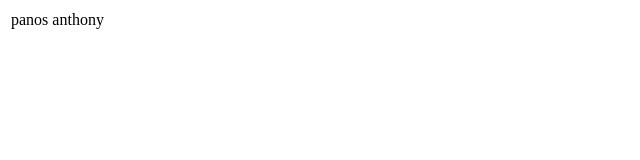
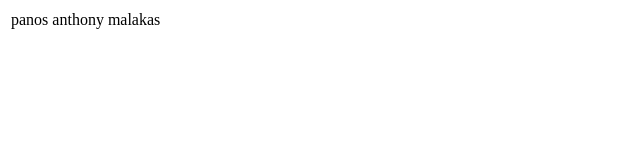
Before and after one commit to panosdabest/projectX, a plain HTML site: page index.html in a window 1280 px wide. Shown: the full height of the page, 0-640 px from the left. Drawn offline with Linux system fonts and the light colour scheme.

Commit message:
add malakas to list

```diff
--- a/index.html
+++ b/index.html
@@ -8,6 +8,7 @@
 		<tr>
 			<td>panos</td>
 			<td>anthony</td>
+			<td>malakas</td>
 		</tr>
 	</table>
 </body>
```
